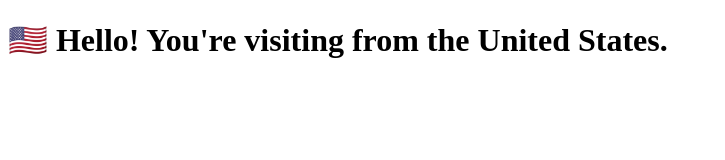
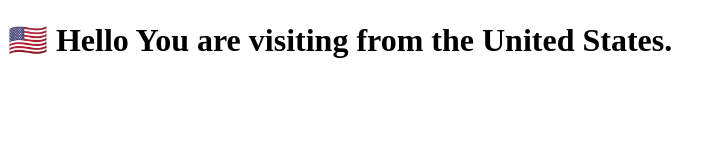
Before and after one commit to 11ShreyaK/middleware, a Next.js app: page /us in a window 1280 px wide. Shown: the top 160 px of the page, without its empty margins (0-725 px from the left). Built offline with nearby package versions, Linux system fonts and the light colour scheme.

Commit message:
Update us.tsx

```diff
--- a/pages/us.tsx
+++ b/pages/us.tsx
@@ -1,3 +1,3 @@
 export default function USPage() {
-  return <h1>🇺🇸 Hello! You're visiting from the United States.</h1>;
+  return <h1>🇺🇸 Hello You are visiting from the United States.</h1>;
 }
```
